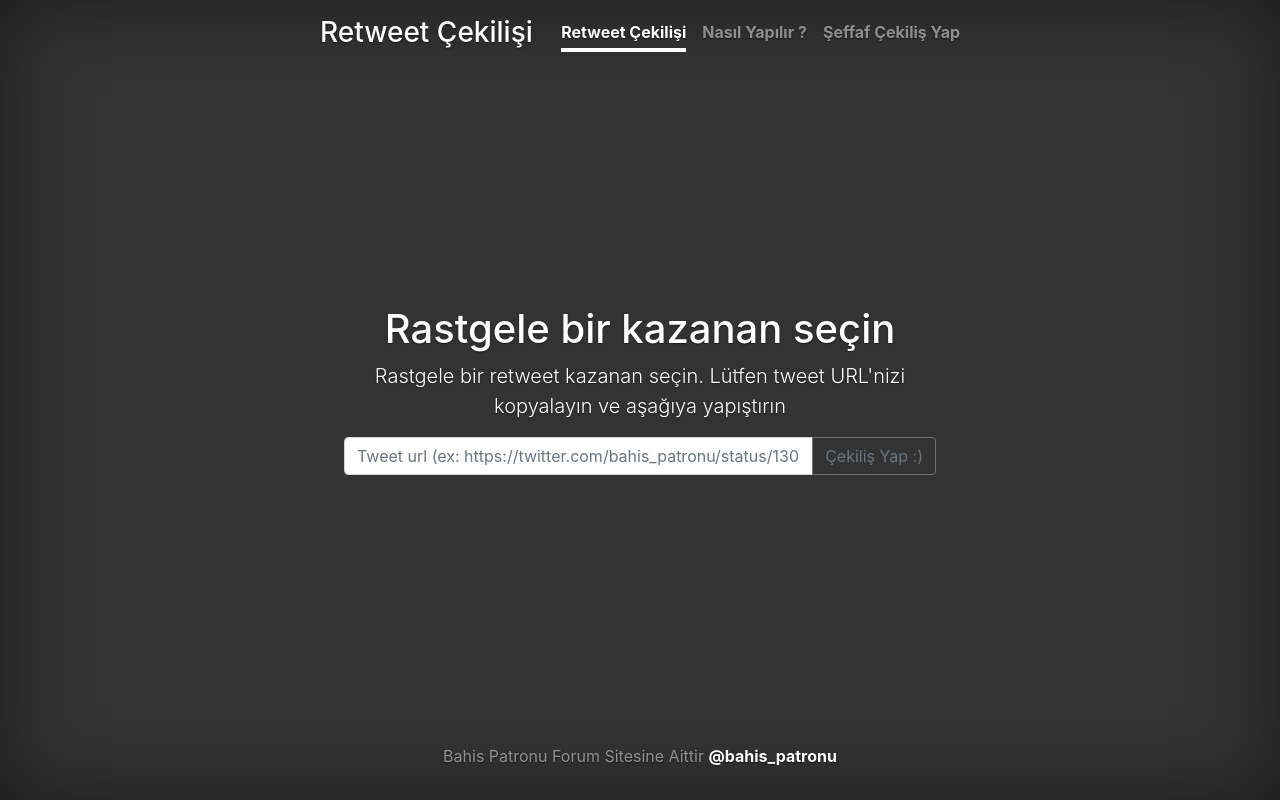
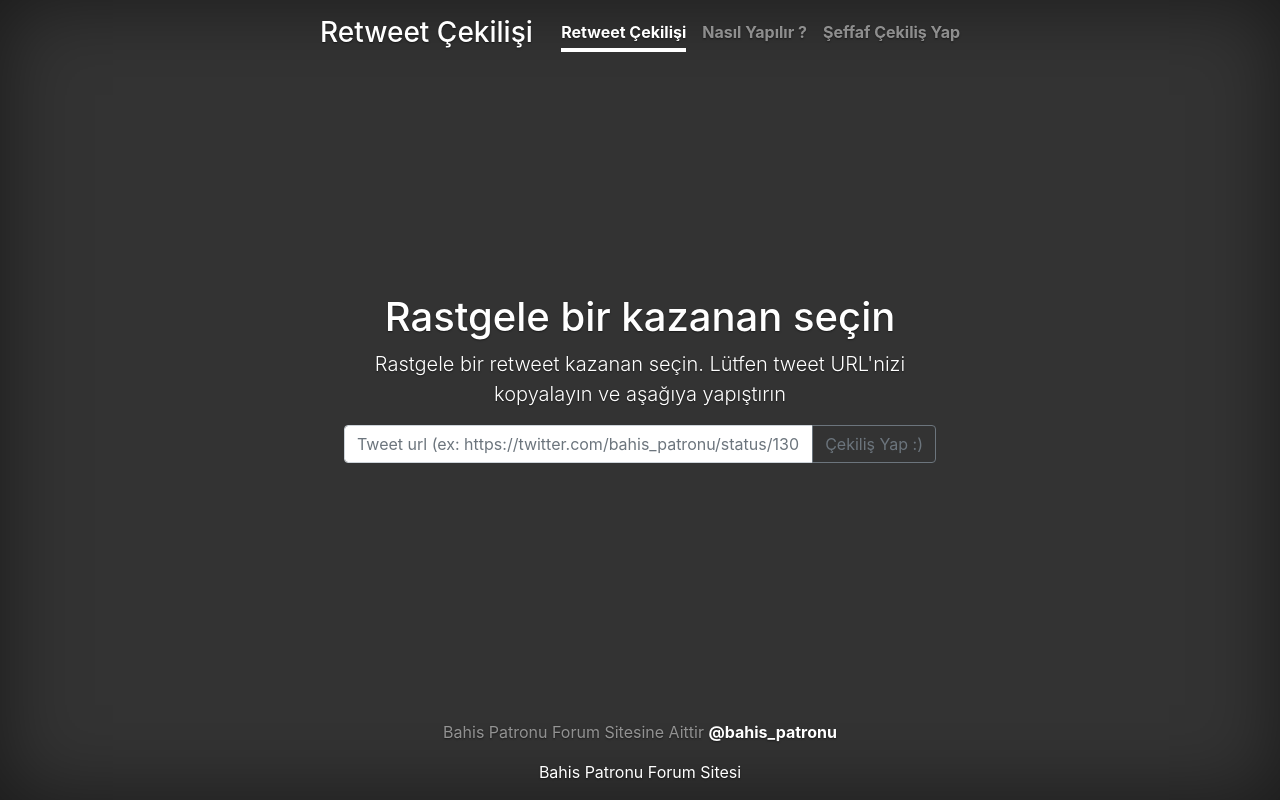
Before and after one commit to bahispatronu/retweet_picker, a Django app: page / in a window 1280 px wide. Run offline with Django 3.2, Linux system fonts and the light colour scheme; some libraries are stand-ins or nearby versions.

Commit message:
index.html

```diff
--- a/picker/templates/picker/index.html
+++ b/picker/templates/picker/index.html
@@ -43,6 +43,7 @@
         <div class="inner">
 
           <p>Bahis Patronu Forum Sitesine Aittir <b><a href="https://twitter.com/bahis_patronu">@bahis_patronu</a></b></p>
+          <a href="https://bahispatronu.com" rel="dofollow" title="Bahis Patronu Forum Sitesi">Bahis Patronu Forum Sitesi</a>
         </div>
       </footer>
     </div>
```
